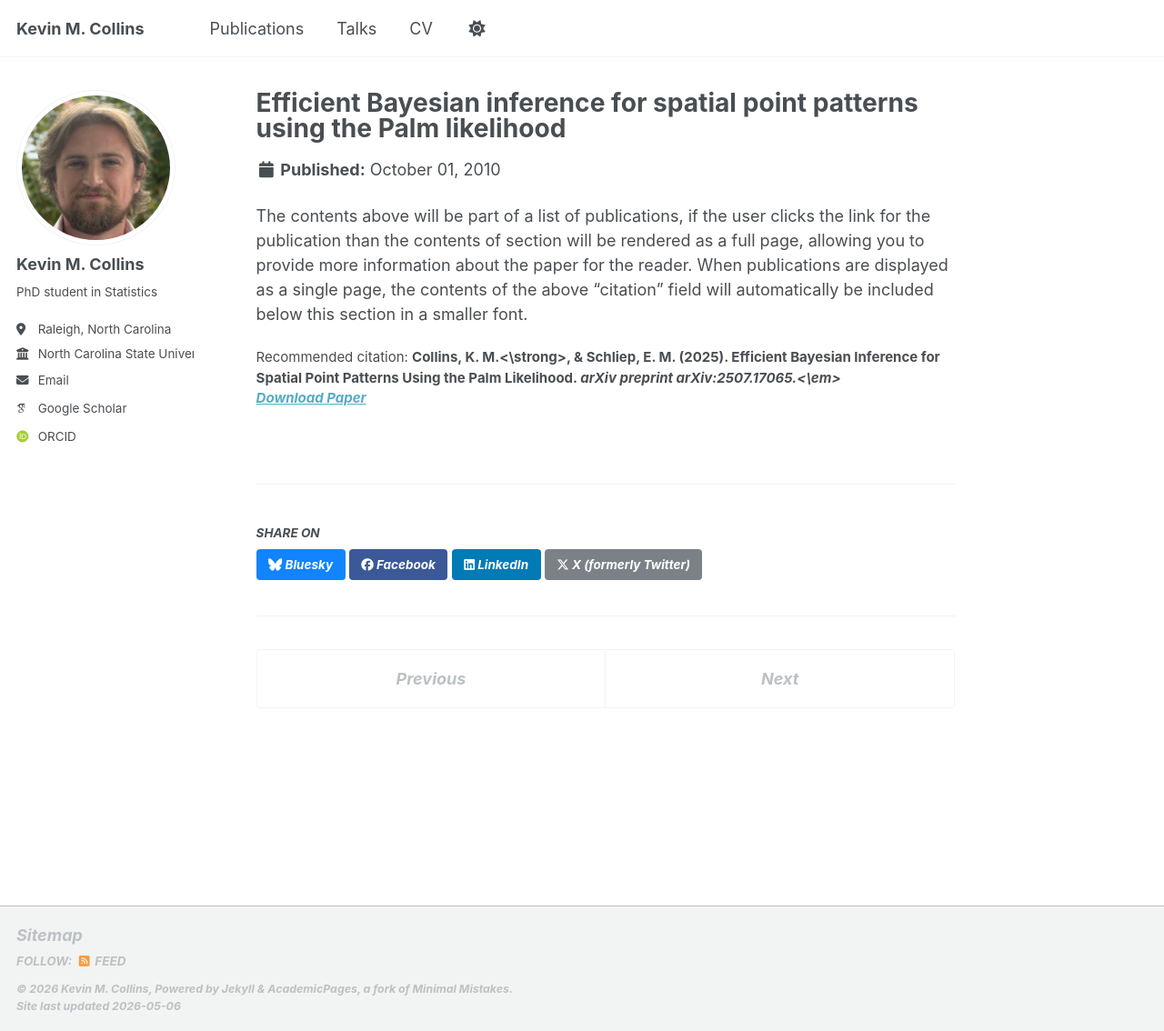
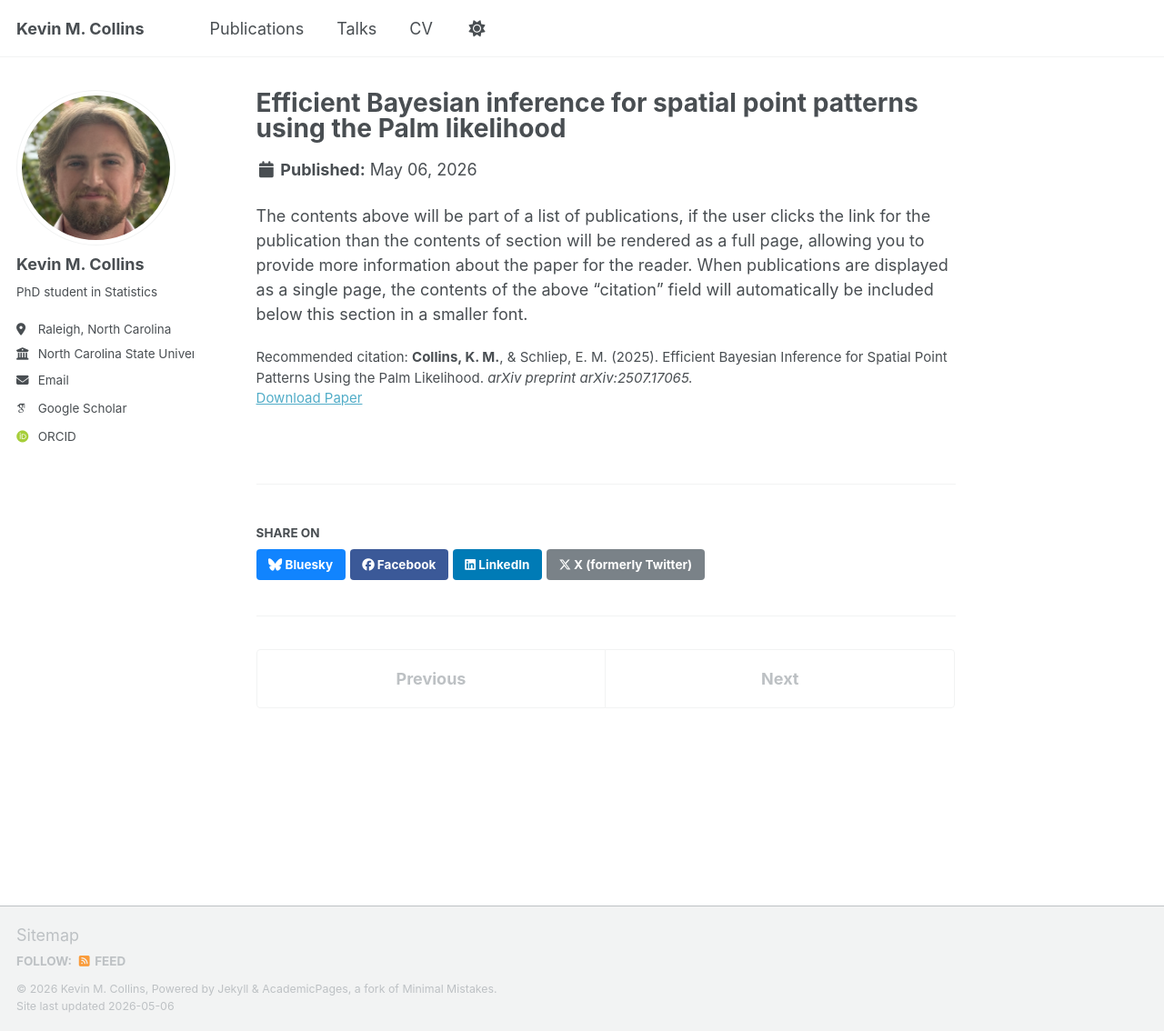
Before and after one commit to kecollins/kecollins.github.io, a Jekyll site: the page built from _publications/2025-palm.md, in a window 1280 px wide and 1134 px high. Shown: the whole window at 91% size. Built offline with Jekyll 4.4.1, drawn with Linux system fonts in a browser that asks for light colours; some web fonts are replaced; a script that is not in the unit is left out; part of the change alters nothing that is shown.

Commit message:
Update and rename 2010-10-01-paper-title-number-2.md to 2025-palm.md

```diff
--- a/_publications/2010-10-01-paper-title-number-2.md
+++ b/_publications/2025-palm.md
@@ -2,6 +2,7 @@
 title: "Efficient Bayesian inference for spatial point patterns using the Palm likelihood"
 collection: publications
 paperurl: '(https://arxiv.org/abs/2507.17065)'
-citation: '<strong>Collins, K. M.<\strong>, & Schliep, E. M. (2025). Efficient Bayesian Inference for Spatial Point Patterns Using the Palm Likelihood. <em>arXiv preprint arXiv:2507.17065.<\em>'
+citation: '<strong>Collins, K. M.</strong>, & Schliep, E. M. (2025). Efficient Bayesian Inference for Spatial Point Patterns Using the Palm Likelihood. <em>arXiv preprint arXiv:2507.17065.</em>'
+status: 'under-review'
 ---
 The contents above will be part of a list of publications, if the user clicks the link for the publication than the contents of section will be rendered as a full page, allowing you to provide more information about the paper for the reader. When publications are displayed as a single page, the contents of the above "citation" field will automatically be included below this section in a smaller font.
```
